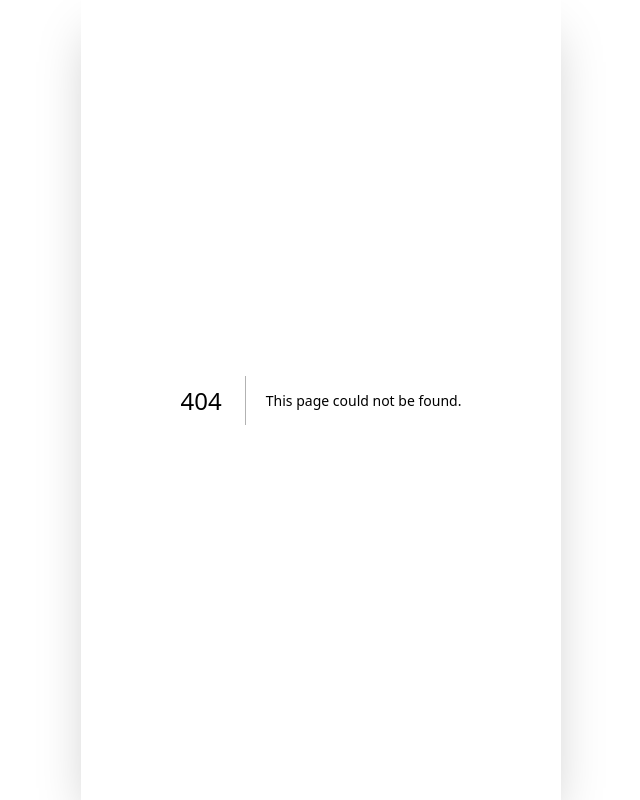
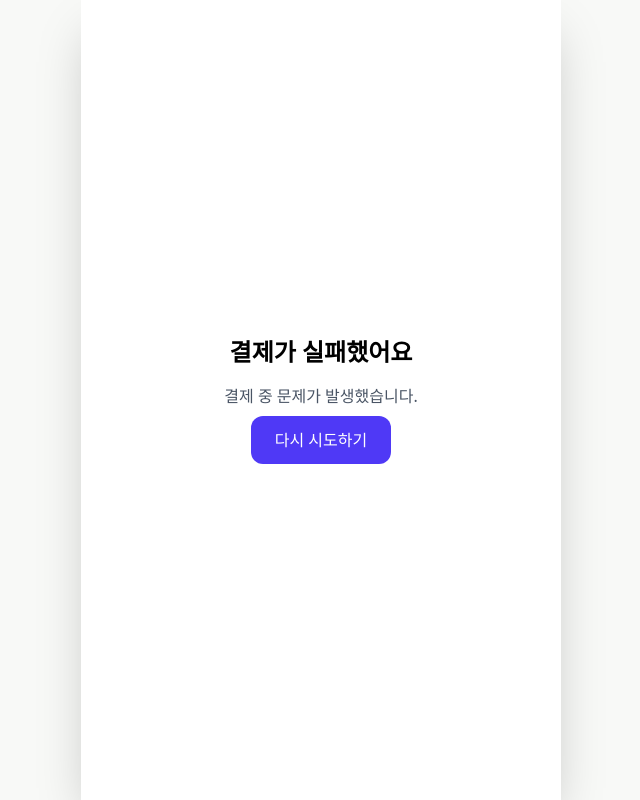
Before and after one commit to hyeon-aa/bookArchive, a Next.js app in the folder client/: page /payment/fail in a window 1280 px wide. Before the commit this address had no page. Shown: the whole page, without its empty margins (319-959 px from the left). Built offline with nearby package versions, Linux system fonts and the light colour scheme.

Commit message:
feat(front): 결제 성공,실패 ui 구현

```diff
--- /dev/null
+++ b/client/app/payment/fail/page.tsx
@@ -0,0 +1,30 @@
+"use client";
+
+import { useRouter, useSearchParams } from "next/navigation";
+
+export default function PaymentFailPage() {
+  const searchParams = useSearchParams();
+  const router = useRouter();
+
+  const message = searchParams.get("message");
+  const code = searchParams.get("code");
+
+  return (
+    <div className="min-h-screen flex flex-col items-center justify-center p-6 text-center">
+      <h1 className="text-2xl font-bold mb-4">결제가 실패했어요</h1>
+
+      <p className="text-gray-600 mb-2">
+        {message || "결제 중 문제가 발생했습니다."}
+      </p>
+
+      {code && <p className="text-sm text-gray-400 mb-6">에러코드: {code}</p>}
+
+      <button
+        onClick={() => router.push("/dashboard")}
+        className="bg-indigo-600 text-white px-6 py-3 rounded-xl"
+      >
+        다시 시도하기
+      </button>
+    </div>
+  );
+}
--- /dev/null
+++ b/client/app/payment/success/page.tsx
@@ -0,0 +1,41 @@
+"use client";
+
+import { paymentApi } from "@/feature/payment/api";
+import { useRouter, useSearchParams } from "next/navigation";
+import { useEffect } from "react";
+
+export default function PaymentSuccessPage() {
+  const searchParams = useSearchParams();
+  const router = useRouter();
+
+  useEffect(() => {
+    const confirmPayment = async () => {
+      const paymentKey = searchParams.get("paymentKey");
+      const orderId = searchParams.get("orderId");
+      const amount = Number(searchParams.get("amount"));
+
+      if (!paymentKey || !orderId || !amount) return;
+
+      await paymentApi.confirm({
+        paymentKey,
+        orderId,
+        amount,
+      });
+    };
+
+    confirmPayment();
+  }, [searchParams]);
+
+  return (
+    <div className="min-h-screen flex flex-col items-center justify-center p-6 text-center">
+      <h1 className="text-2xl font-bold mb-4">🎉 결제 완료!</h1>
+
+      <button
+        onClick={() => router.push("/dashboard")}
+        className="bg-indigo-600 text-white px-6 py-3 rounded-xl font-semibold"
+      >
+        홈으로 가기
+      </button>
+    </div>
+  );
+}
```
